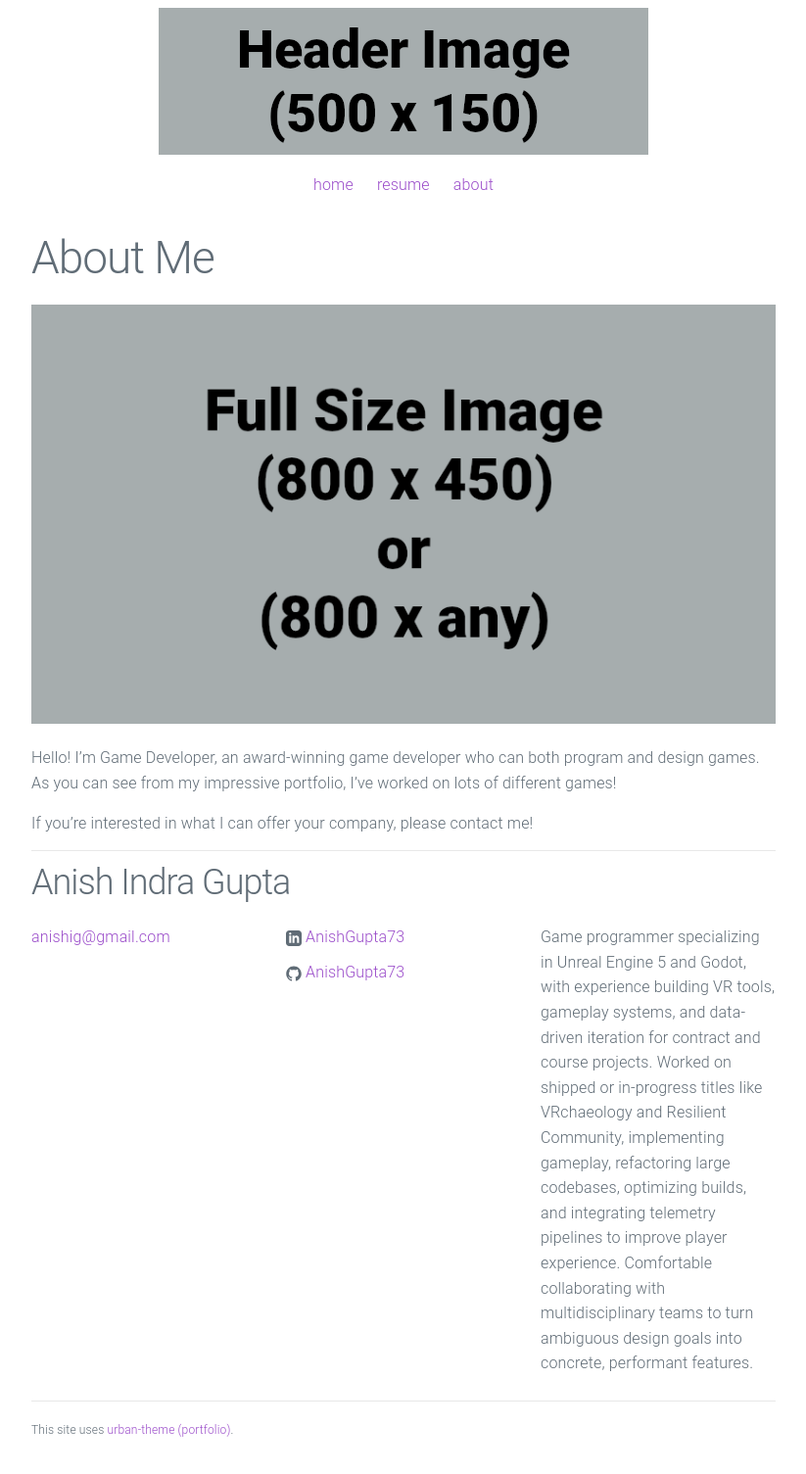
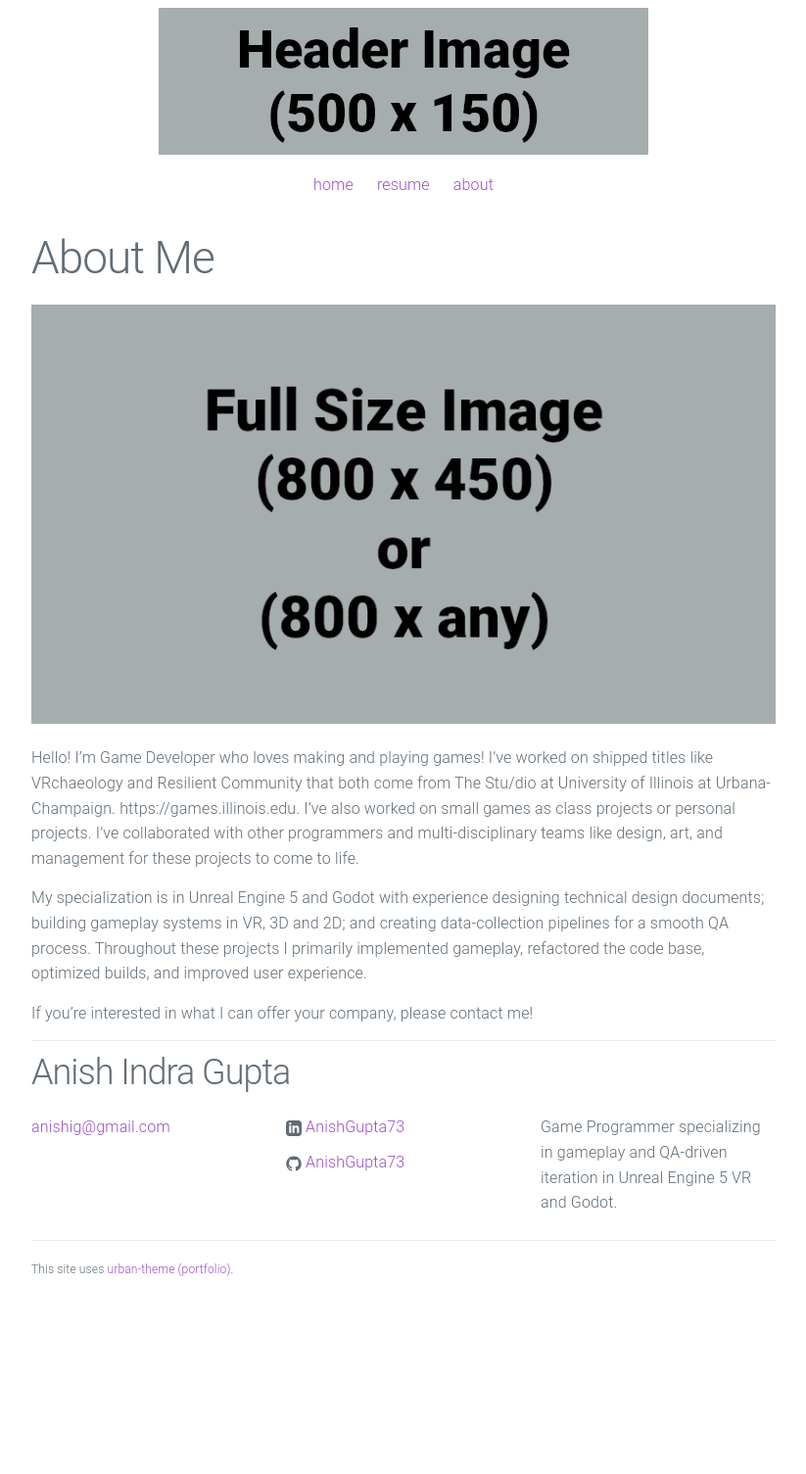
Before and after one commit to AnishGupta73/anishgupta73.github.io, a Jekyll site: the page built from about.md, in a window 1280 px wide. Shown: the whole page at 98% size, without its empty margins (228-1051 px from the left). Built offline with Jekyll 4.4.1, drawn with Linux system fonts in a browser that asks for light colours; after the commit the page ends 1341 px from its top, so only the background shows below that.

Commit message:
Updated About and description

```diff
--- a/_config.yml
+++ b/_config.yml
@@ -2,7 +2,7 @@
 title: Anish Indra Gupta
 email: anishig@gmail.com
 description: > # keep this and put description below
-  Game programmer specializing in Unreal Engine 5 and Godot, with experience building VR tools, gameplay systems, and data-driven iteration for contract and course projects. Worked on shipped or in-progress titles like VRchaeology and Resilient Community, implementing gameplay, refactoring large codebases, optimizing builds, and integrating telemetry pipelines to improve player experience. Comfortable collaborating with multidisciplinary teams to turn ambiguous design goals into concrete, performant features.
+  Game Programmer specializing in gameplay and QA-driven iteration in Unreal Engine 5 VR and Godot.
 url: "https://anishgupta73.github.io" # the base hostname & protocol for your site
 linkedin_url: "https://www.linkedin.com/in/anish-gupta-57290123b"
 github_username: AnishGupta73
--- a/about.md
+++ b/about.md
@@ -6,6 +6,11 @@ permalink: /about/
 
 ![Picture 1](/assets/fullsize.png)
 
-Hello! I'm Game Developer, an award-winning game developer who can both program and design games. As you can see from my impressive portfolio, I've worked on lots of different games!
+Hello! I'm Game Developer who loves making and playing games!
+I've worked on shipped titles like VRchaeology and Resilient Community that both come from The Stu/dio at University of Illinois at Urbana-Champaign. https://games.illinois.edu. I've also worked on small games as class projects or personal projects.
+I've collaborated with other programmers and multi-disciplinary teams like design, art, and management for these projects to come to life.
+
+My specialization is in Unreal Engine 5 and Godot with experience designing technical design documents; building gameplay systems in VR, 3D and 2D; and creating data-collection pipelines for a smooth QA process.
+Throughout these projects I primarily implemented gameplay, refactored the code base, optimized builds, and improved user experience.
 
 If you're interested in what I can offer your company, please contact me!
```
